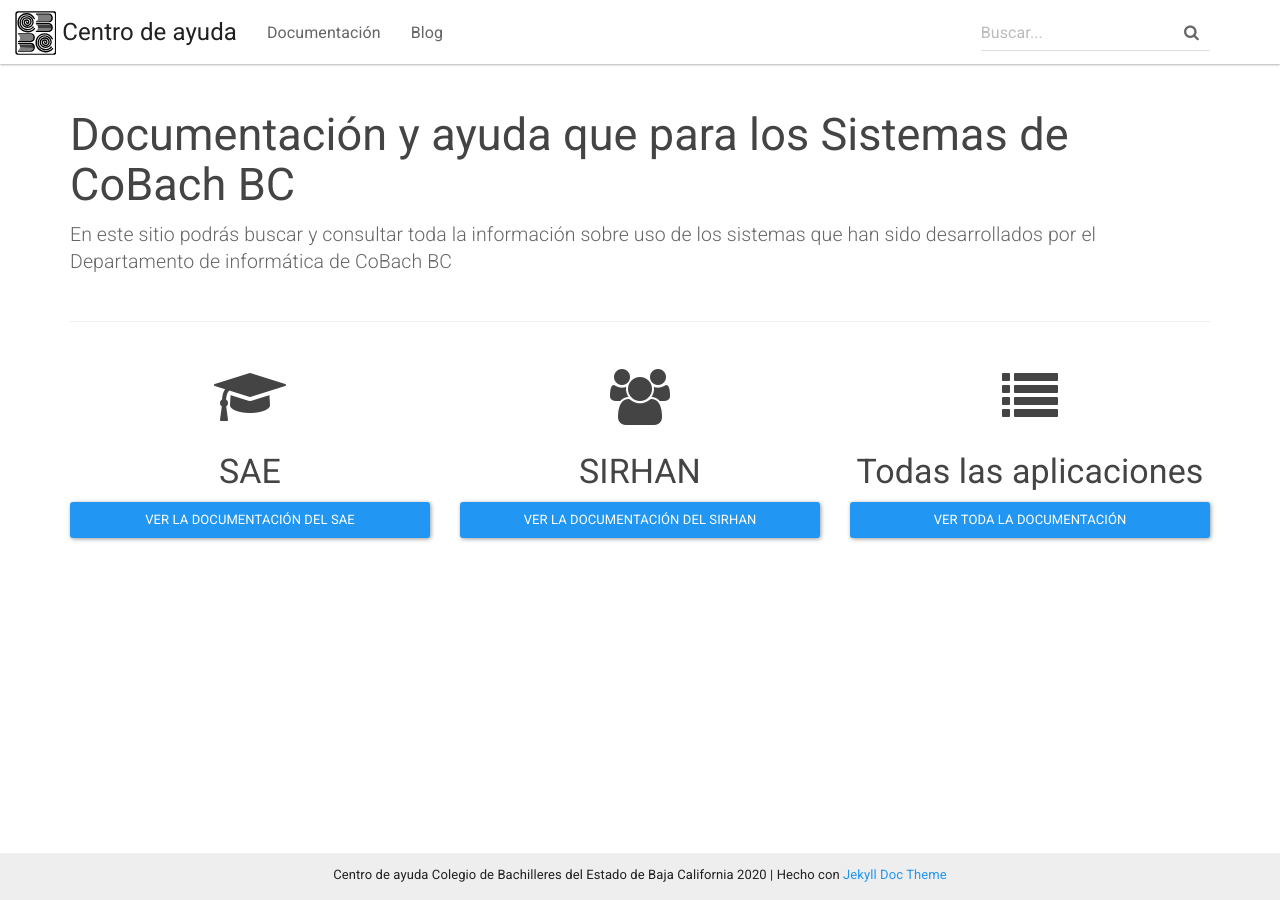
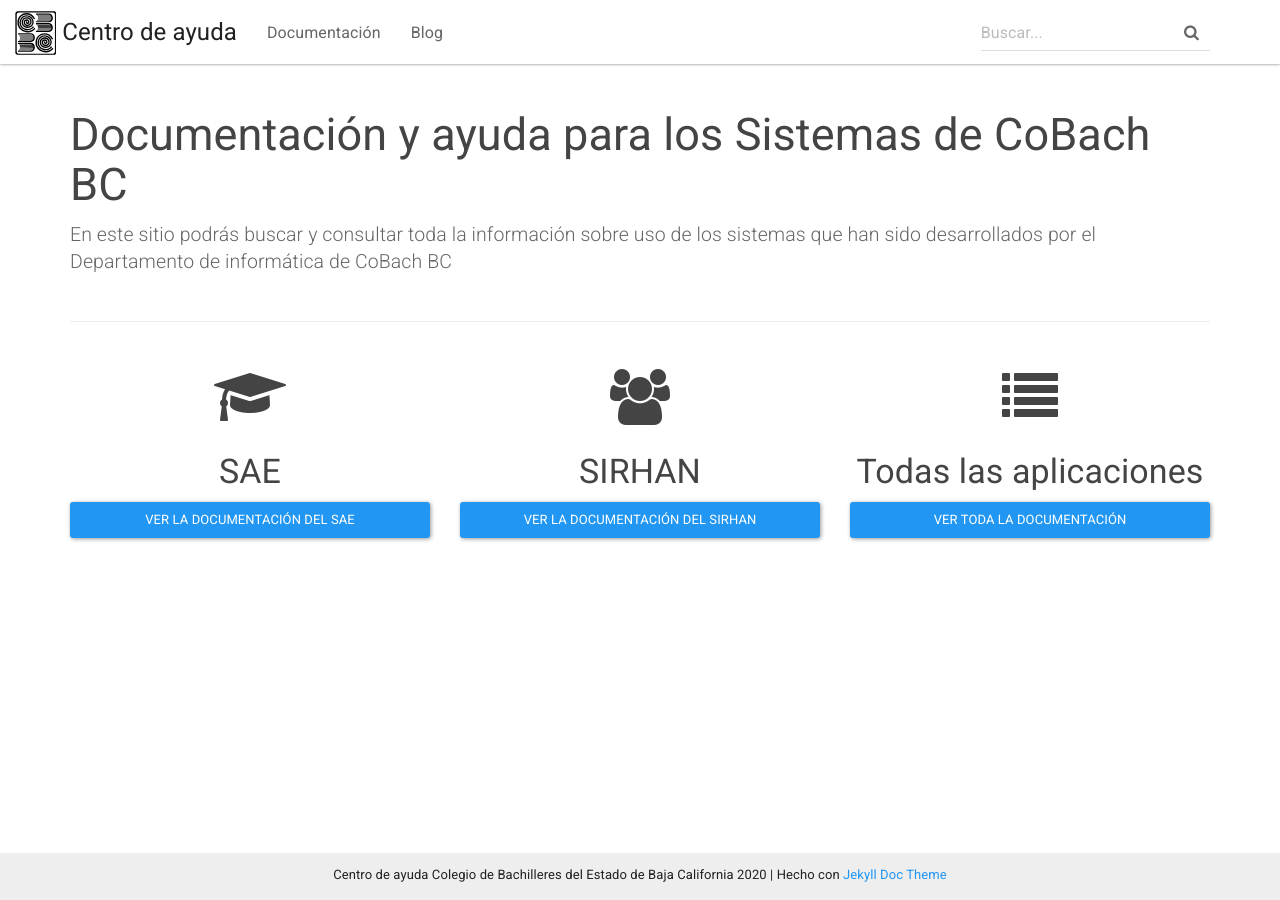
Before and after one commit to CoBachBC/centrodeayuda, a Jekyll site: the page built from docs/index.html, in a window 1280 px wide. Built offline with Jekyll 4.4.1, drawn with Linux system fonts in a browser that asks for light colours.

Commit message:
Update index.html

```diff
--- a/docs/index.html
+++ b/docs/index.html
@@ -5,7 +5,7 @@
 <div class="container">
     <div class="row">
         <div class="col-md-12">
-            <h2 class="header-light regular-pad">Documentación y ayuda que para los Sistemas de CoBach BC</h2>
+            <h2 class="header-light regular-pad">Documentación y ayuda para los Sistemas de CoBach BC</h2>
               <p class="lead">En este sitio podrás buscar y consultar toda la información sobre uso de los sistemas que han sido desarrollados por el Departamento de informática de CoBach BC</p>
         </div>
     </div>
```
